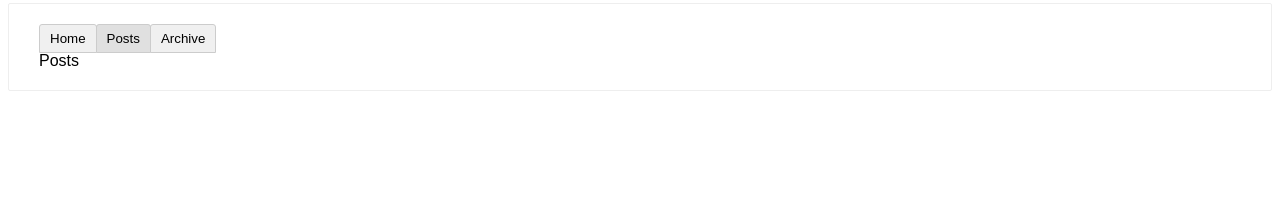
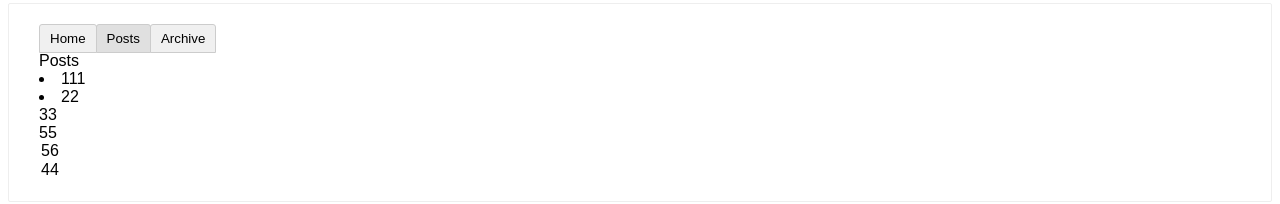
Before and after one commit to ChocolateAceCream/vue3, a Vue app in the folder faults/: page / in a window 1280 px wide. Both pictures are taken after a click on the button "Posts". Shown: the part 304-508 px from the top of the page. Built offline with nearby package versions, Linux system fonts and the light colour scheme.

Commit message:
FEAT: add aysnc component example

```diff
--- /dev/null
+++ b/faults/src/components/tabs/AsyncComponentExample.vue
@@ -0,0 +1,3 @@
+<template>
+  <span>asdf asdf asdfasd fasdf asdf asdfasdf </span>
+</template>
--- a/faults/src/components/tabs/PostsTab.vue
+++ b/faults/src/components/tabs/PostsTab.vue
@@ -1,16 +1,27 @@
 <template>
     <div @click="showDetails=!showDetails">Posts
-      <span v-if="showDetails">asdf asdf asdfasd fasdf asdf asdfasdf </span>
+      <async-component-example v-if="showDetails" />
+      <!-- <span v-if="showDetails">asdf asdf asdfasd fasdf asdf asdfasdf </span> -->
+      <li>111</li>
+      <li>22</li>
+      <tr>33</tr>
+      <tr>55</tr>
+      <option>56 </option>
+      <option>44</option>
     </div>
 </template>
 
 <script>
+import { defineAsyncComponent } from '@vue/runtime-core'
 
 export default {
   data() {
     return {
       showDetails: false
     }
+  },
+  components: {
+    AsyncComponentExample: defineAsyncComponent(() => import('./AsyncComponentExample.vue'))
   }
 }
 </script>
```
Also changed, not shown: faults/src/components/DynamicComponentExample.vue (deleted).
